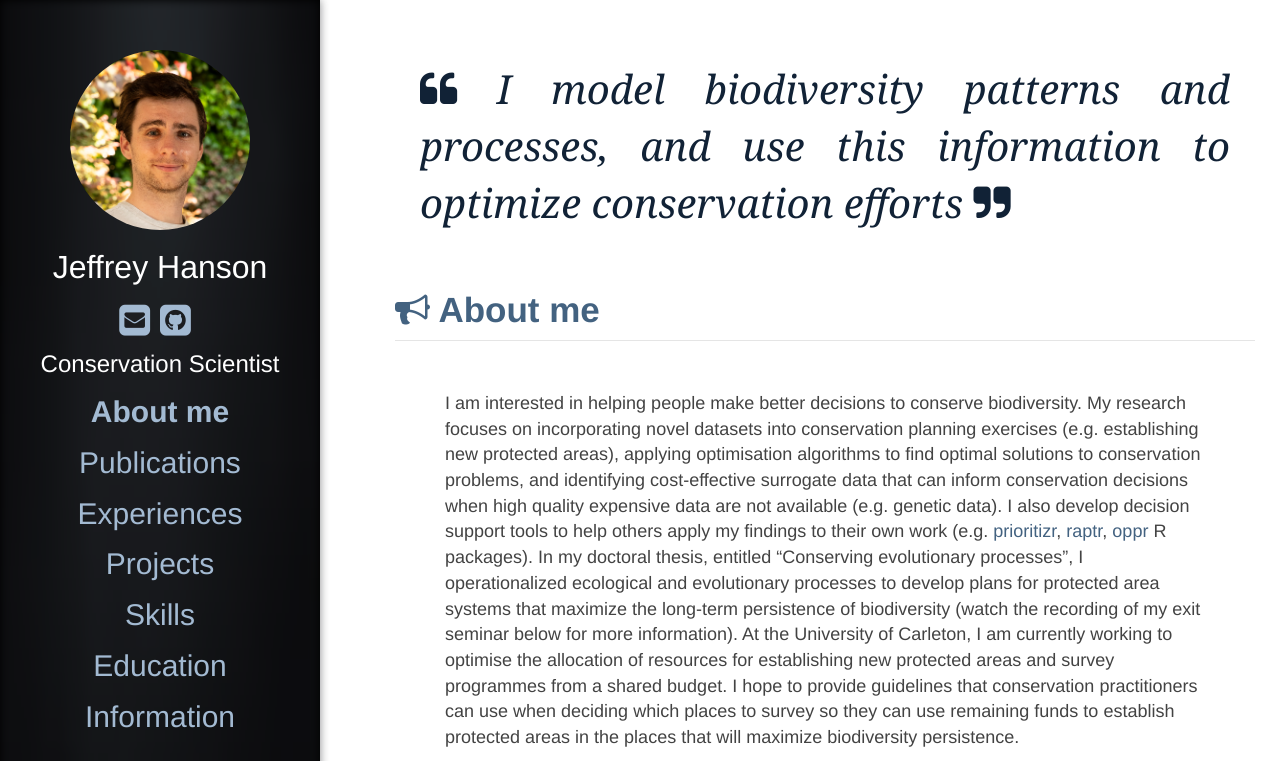
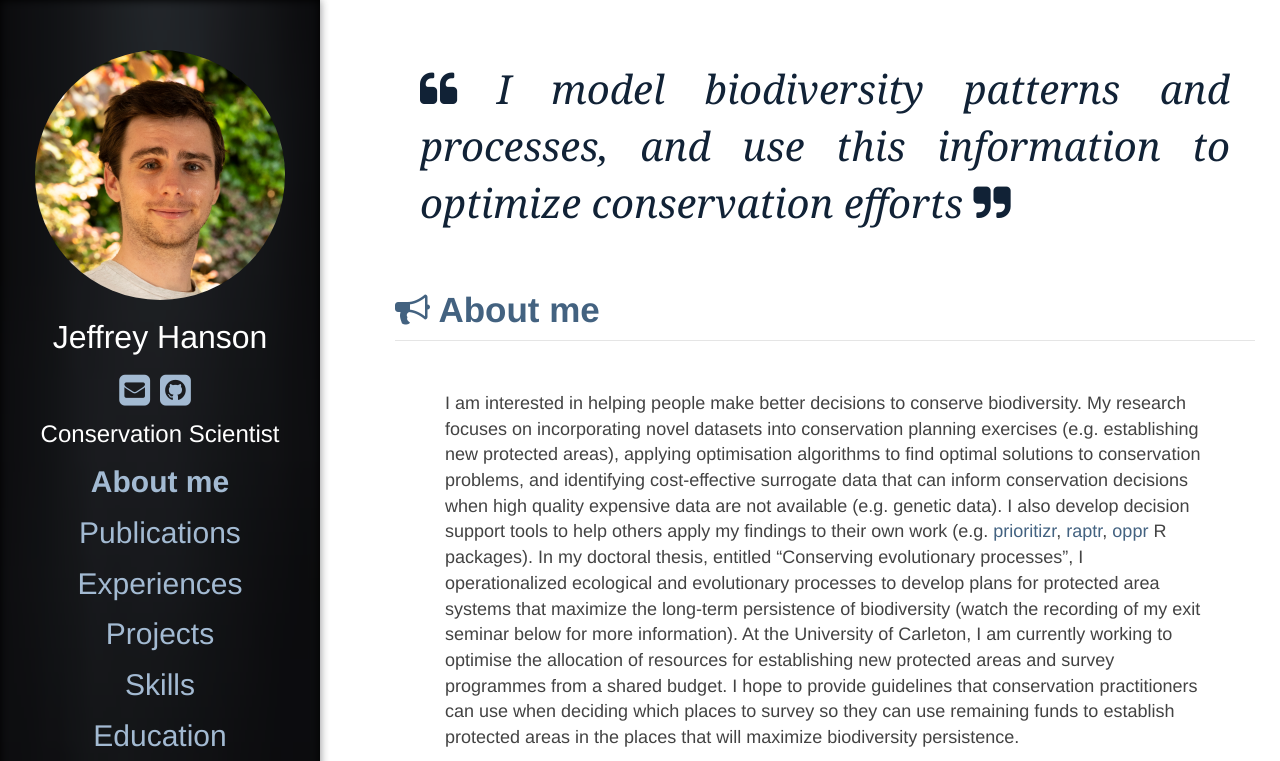
Before and after one commit to jeffreyhanson/jeffreyhanson.github.io, a Jekyll site: the page built from index.html, in a window 1280 px wide and 1400 px high. Shown: the top 761 px of the window. Built offline with Jekyll 4.4.1, drawn with Linux system fonts in a browser that asks for light colours; nearby versions of some CDN libraries; a style sheet for code colours, icons or effects is not loaded; grey boxes are pictures that could not be loaded.

Commit message:
increase avatar size

```diff
--- a/_sass/_bobafett-layout.scss
+++ b/_sass/_bobafett-layout.scss
@@ -96,9 +96,9 @@ td img, th img{
 .panel-avatar{
 	background-image: url($avatar-image);
 	background-repeat: no-repeat;
-	background-size: 180px 180px;
-	height: 180px;
-	width:180px;
+	background-size: 250px 250px;
+	height: 250px;
+	width: 250px;
 	margin-top: 50px;
 	/*margin-bottom: 60px;*/
 	margin-right: auto;
```
